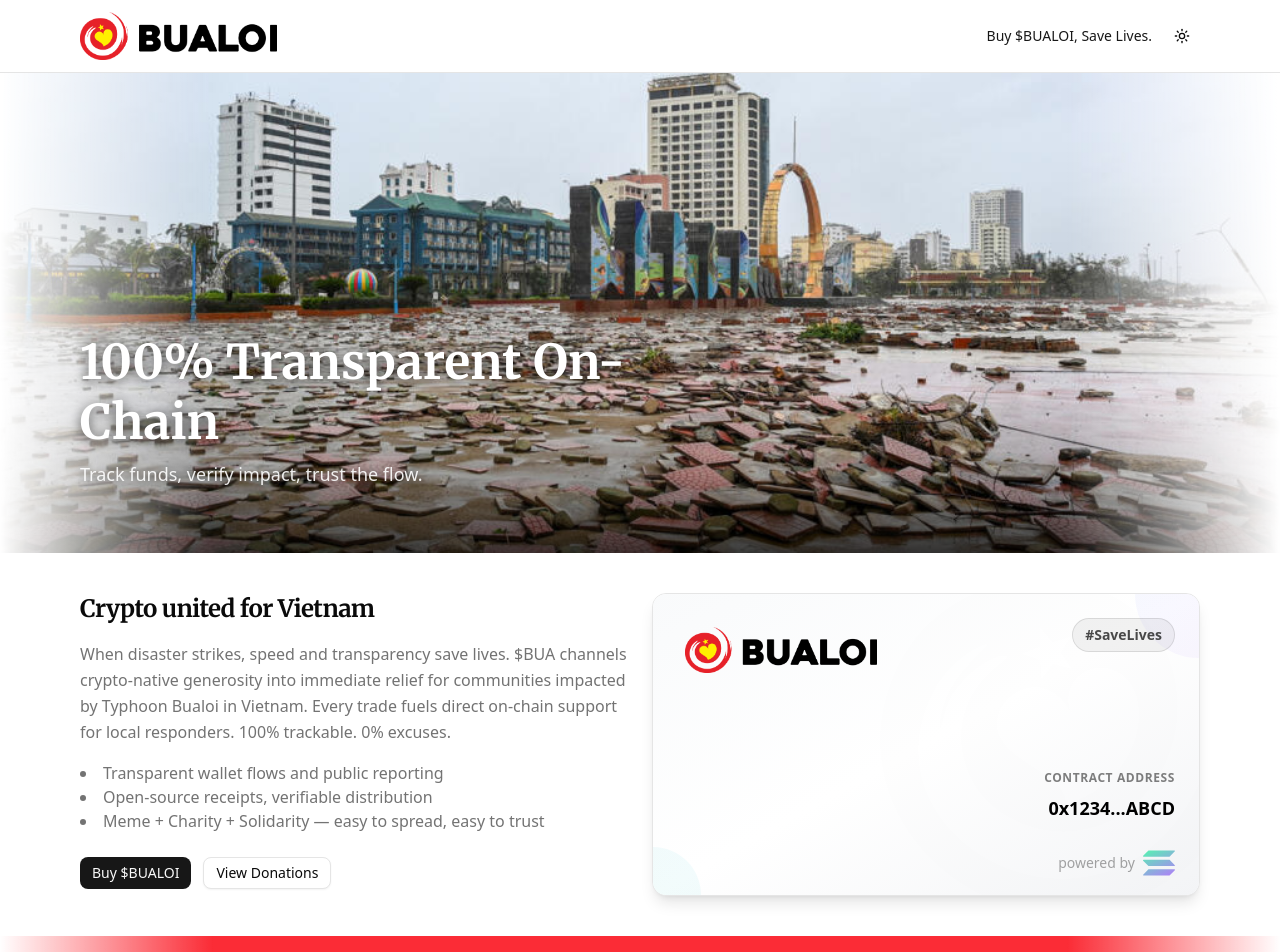
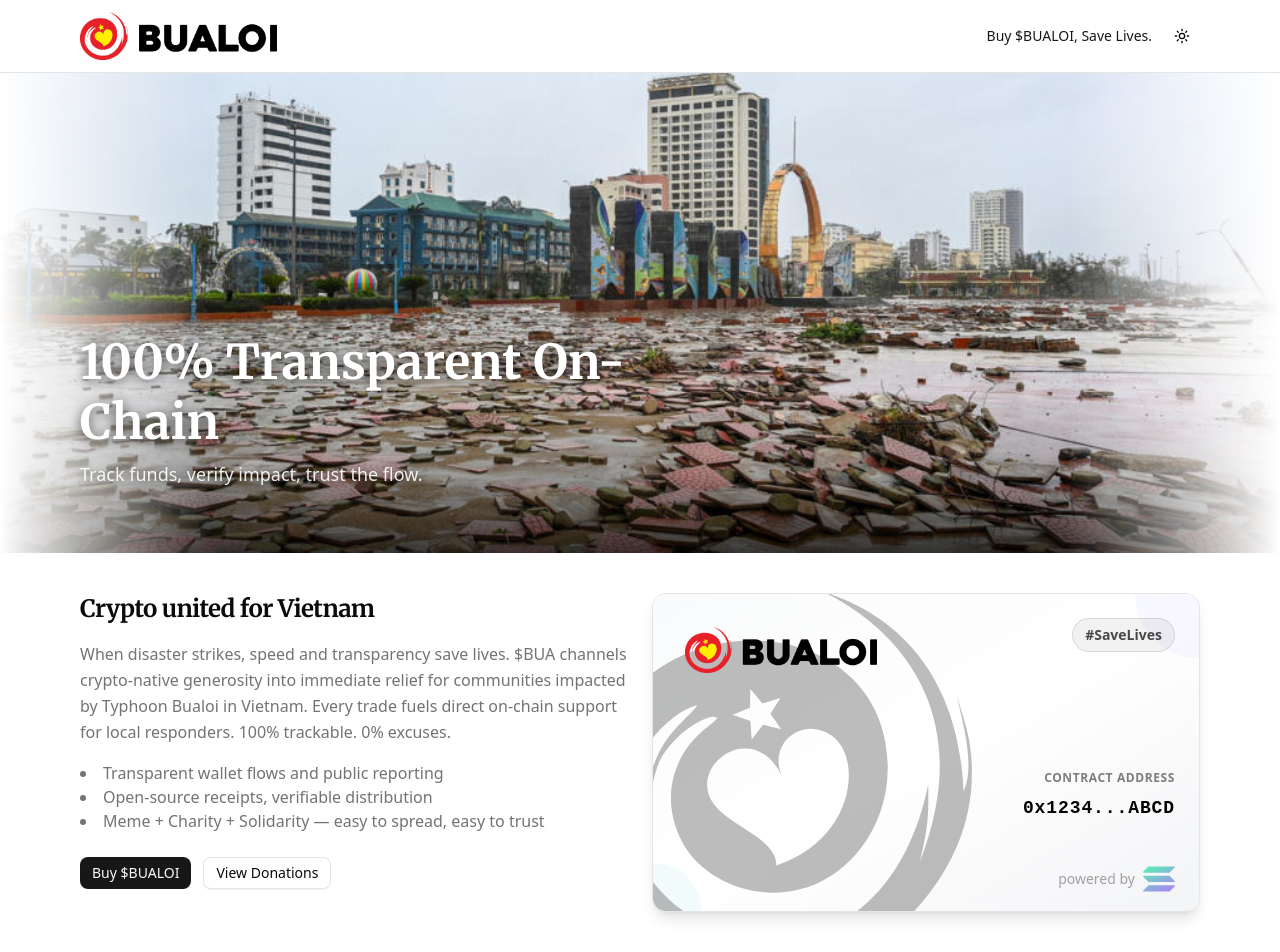
Before and after one commit to ahmadiharja/iolaub, a Next.js app: page / in a window 1280 px wide. Shown: the top 952 px of the page. Built offline with nearby package versions, Linux system fonts and the light colour scheme; no server answers; the database is empty.

Commit message:
Finalize contract card design: move logo to bottom-left, add address masking, and optimize layout

```diff
--- a/src/app/globals.css
+++ b/src/app/globals.css
@@ -158,18 +158,27 @@
 
 /* Logo watermark styling */
 .logo-watermark {
-  opacity: 0.1;
+  opacity: 0.5;
   transition: opacity 0.3s ease;
+  filter: brightness(0) saturate(100%) invert(60%) sepia(0%) saturate(0%) hue-rotate(0deg) brightness(0.8) contrast(0.8);
 }
 
 .logo-watermark:hover {
-  opacity: 0.2;
+  opacity: 0.6;
 }
 
 .dark .logo-watermark {
-  opacity: 0.15;
+  opacity: 0.5;
+  filter: brightness(0) saturate(100%) invert(100%) sepia(0%) saturate(0%) hue-rotate(0deg) brightness(0.9) contrast(1.2);
 }
 
 .dark .logo-watermark:hover {
-  opacity: 0.25;
+  opacity: 0.6;
 }
+
+/* ATM-style numeric font for contract address */
+.contract-address {
+  font-family: 'Courier New', 'Monaco', 'Menlo', 'Consolas', 'Liberation Mono', 'DejaVu Sans Mono', monospace;
+  font-variant-numeric: tabular-nums;
+  letter-spacing: 0.05em;
+}
--- a/src/app/layout.tsx
+++ b/src/app/layout.tsx
@@ -21,6 +21,7 @@
   weight: ["300", "400", "700", "900"],
   variable: "--font-serif",
 });
+
 
 export const metadata: Metadata = {
   title: "Bualoi Relief Fund",
--- a/src/components/contract-card.tsx
+++ b/src/components/contract-card.tsx
@@ -81,19 +81,12 @@
         {/* Subtle shine effect */}
         <div className="absolute inset-0 bg-gradient-to-r from-transparent via-white/3 to-transparent -skew-x-12 -translate-x-full group-hover:translate-x-full transition-transform duration-1000"></div>
 
-        {/* Background logovrl.svg in top-right corner */}
-        <div className="absolute top-0 right-0 w-96 h-96 opacity-5 group-hover:opacity-10 transition-opacity duration-500">
+        {/* Background logovrl.svg in bottom-left corner */}
+        <div className="absolute bottom-0 left-0 w-96 h-96">
           <img
             src="/assets/logovrl.svg"
             alt=""
-            className={`w-full h-full object-contain transform translate-x-16 -translate-y-16 ${
-              isDark ? 'opacity-5 group-hover:opacity-10' : 'opacity-10 group-hover:opacity-15'
-            }`}
-            style={{
-              filter: isDark
-                ? 'brightness(0) saturate(100%) invert(100%) sepia(0%) saturate(0%) hue-rotate(0deg) brightness(0.9) contrast(1.2)'
-                : 'brightness(0) saturate(100%) invert(60%) sepia(0%) saturate(0%) hue-rotate(0deg) brightness(0.8) contrast(0.8)'
-            }}
+            className="w-full h-full object-contain transform -translate-x-16 translate-y-16 logo-watermark"
           />
         </div>
       </div>
@@ -118,7 +111,7 @@
         </div>
 
         {/* Contract Address Section - moved up */}
-        <div className="flex flex-col space-y-2 mb-12">
+        <div className="flex flex-col space-y-2 mb-16">
           <div className={`text-xs font-bold tracking-wider text-right ${
             isDark ? 'text-white/50' : 'text-black/50'
           }`}>
@@ -129,10 +122,13 @@
           <div className="relative group/address cursor-pointer" onClick={() => {
             navigator.clipboard.writeText(contractAddress);
           }}>
-            <div className={`font-semibold text-right text-lg leading-relaxed break-all transition-all duration-300 ${
+            <div className={`font-semibold text-right text-lg leading-relaxed break-all transition-all duration-300 contract-address ${
               isDark ? 'text-white' : 'text-black'
             } group-hover/address:blur-sm`}>
-              {contractAddress}
+              {contractAddress.length > 20
+                ? `${contractAddress.slice(0, 10)}*****${contractAddress.slice(-10)}`
+                : contractAddress
+              }
             </div>
 
             {/* Blurry overlay with copy button */}
```
